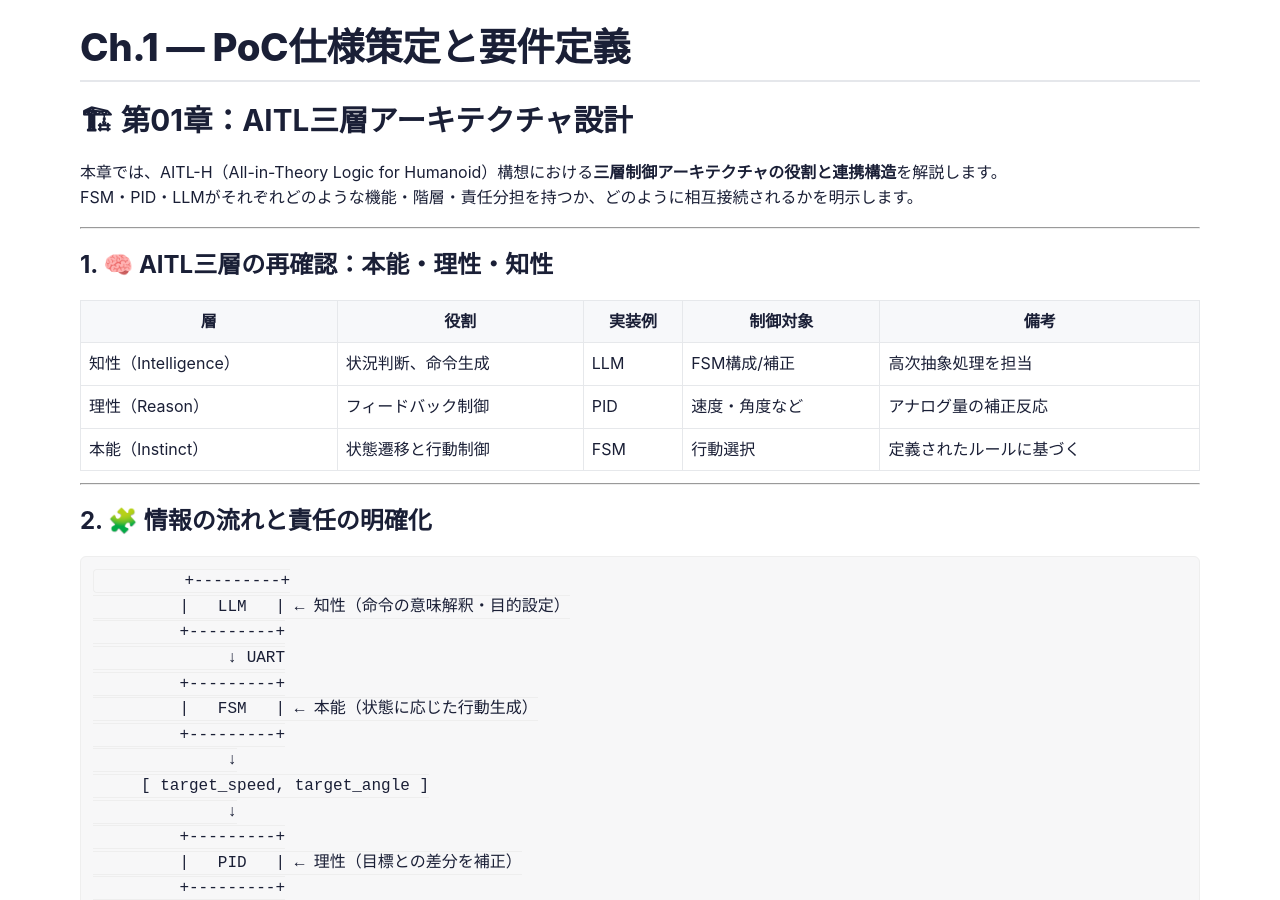
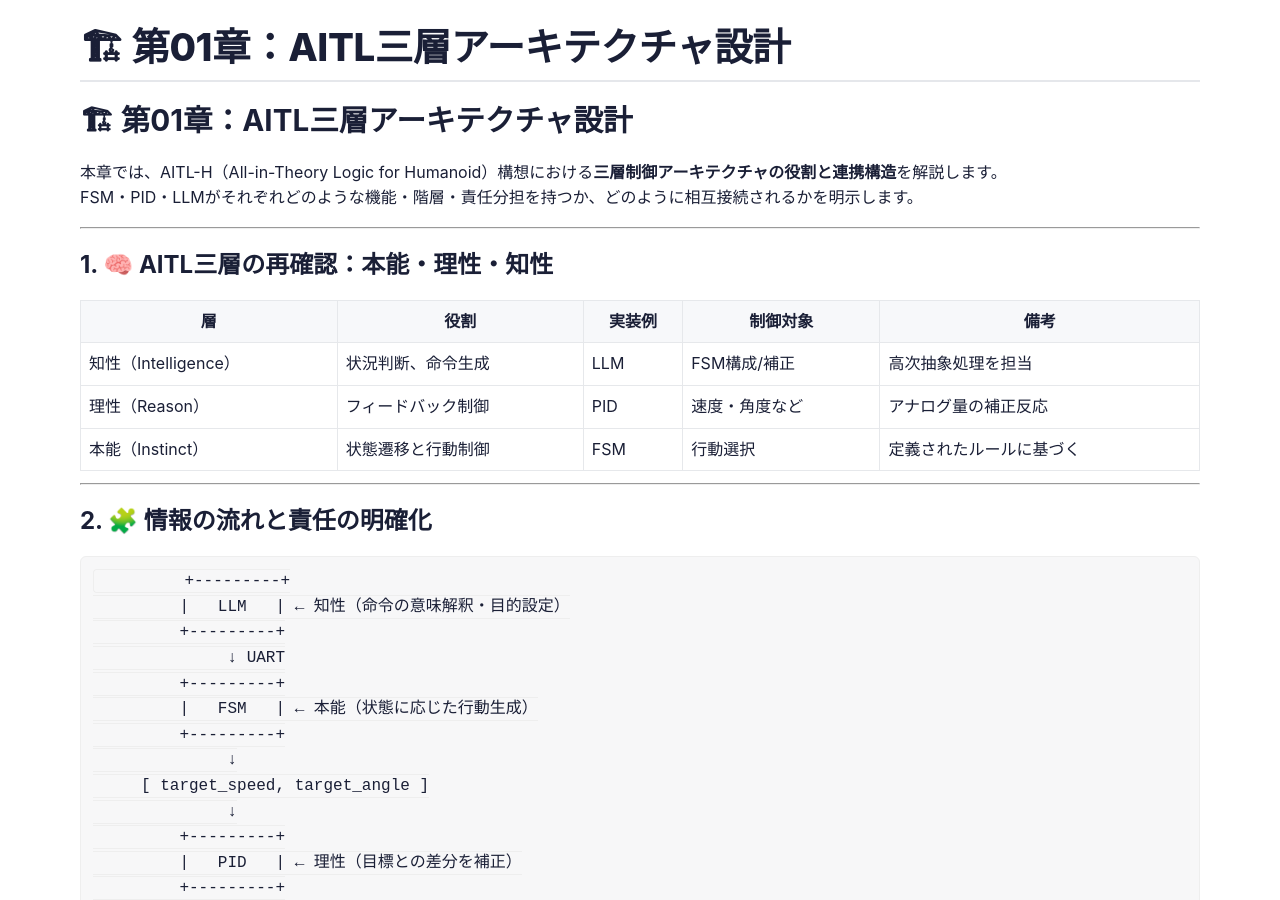
Before and after one commit to Samizo-AITL/AITL-H, a Jekyll site: the page built from docs/chapter01_aitl_architecture.md, in a window 1280 px wide and 900 px high. Built offline with Jekyll 4.4.1, drawn with Linux system fonts in a browser that asks for light colours; our own code applies the rules of GitHub Pages for plain Markdown files.

Commit message:
Update chapter01_aitl_architecture.md

```diff
--- a/docs/chapter01_aitl_architecture.md
+++ b/docs/chapter01_aitl_architecture.md
@@ -1,6 +1,6 @@
 ---
 layout: clean
-title: "Ch.1 — PoC仕様策定と要件定義"
+# title: "Ch.1 — AITL三層アーキテクチャ設計"
 permalink: /docs/chapter01_aitl_architecture/
 ---
 
```
